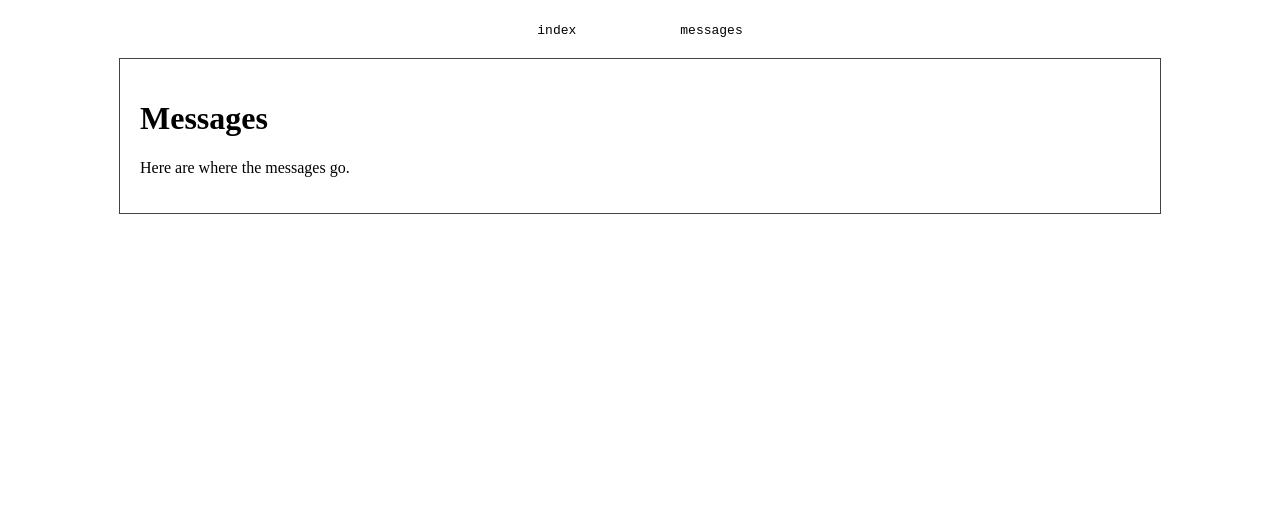
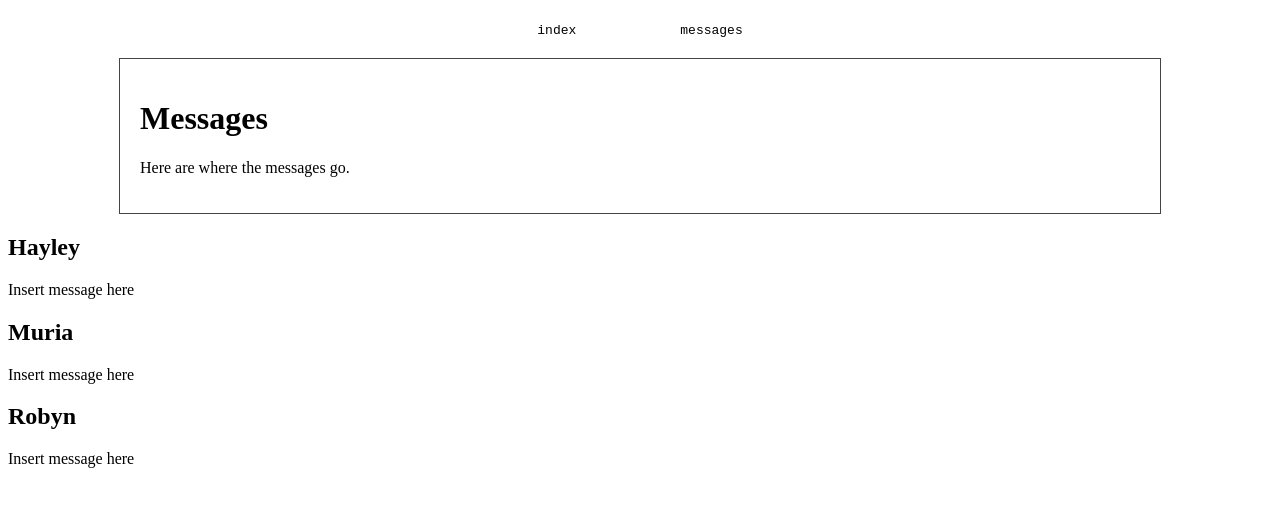
Before and after one commit to bday4nosrat/bday4nosrat, a plain HTML site: page message.html in a window 1280 px wide. Drawn offline with Linux system fonts and the light colour scheme.

Commit message:
Add message template

```diff
--- a/message.html
+++ b/message.html
@@ -23,6 +23,14 @@
             <p>Here are where the messages go.</p>
         </div>
 
+        <h2>Hayley</h2>
+        <p>Insert message here</p>
+
+        <h2>Muria</h2>
+        <p>Insert message here</p>
+
+        <h2>Robyn</h2>
+        <p>Insert message here</p>
 
     </body>
 
```
